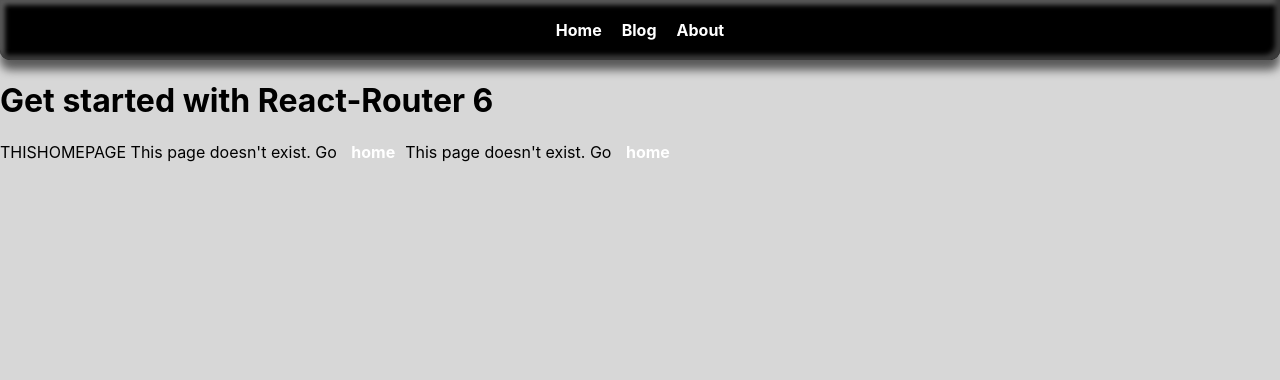
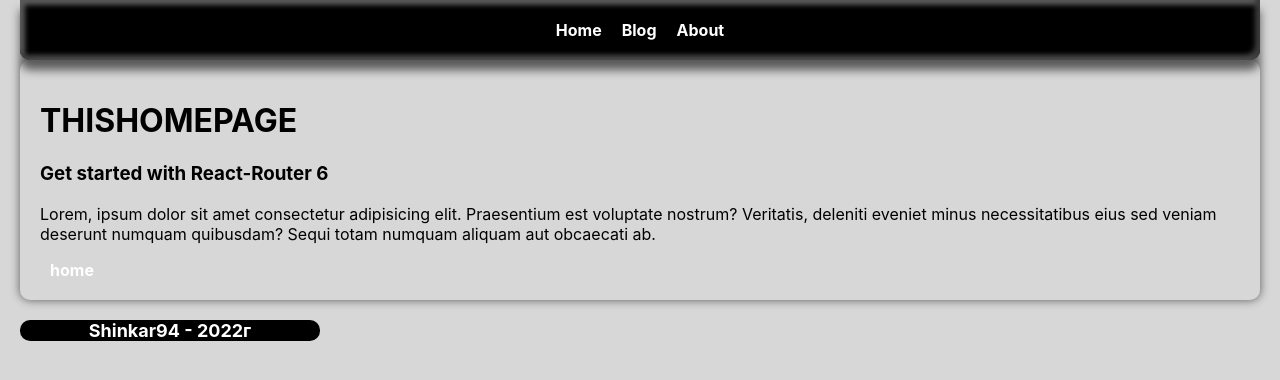
Before and after one commit to Shinkarenko081294/react-route-and-redux-toolkit, a React (Create React App) app: page / in a window 1280 px wide. Shown: the top 380 px of the page. Built offline with nearby package versions, Linux system fonts and the light colour scheme.

Commit message:
lesson 2

```diff
--- a/src/App.js
+++ b/src/App.js
@@ -6,23 +6,18 @@
 import { About } from './pages/Aboutpage';
 import { Blogpage } from './pages/Blogpage';
 import { Notfoundpage } from './pages/Notfoundpage';
+import { Layout } from './components/Layout';
 
 function App() {
   return (
     <>
-      <header>
-        <Link to="/">Home</Link>
-        <Link to="/posts">Blog</Link>
-        <Link to="/about">About</Link>
-      </header>
-      <div className={styleApp.startDiv}>
-        <h1>Get started with React-Router 6</h1>
-      </div>
       <Routes>
-        <Route path="/" element={<Homepage />} />
-        <Route path="/about" element={<About />} />
-        <Route path="/posts" element={<Blogpage />} />
-        <Route path="*" element={<Notfoundpage />} />
+        <Route path='/' element={<Layout/>}>
+          <Route index element={<Homepage />} />
+          <Route path="about" element={<About />} />
+          <Route path="posts" element={<Blogpage />} />
+          <Route path="*" element={<Notfoundpage />} />
+        </Route>
       </Routes>
     </>
   );
--- a/src/App.module.css
+++ b/src/App.module.css
@@ -1,25 +1,4 @@
 body{
     background-color: rgb(215, 215, 215);
+    margin: 0% 20px;
 }
-header{
-    display: flex;
-    justify-content: center;
-    align-items: center;
-    background-color: black;
-    color: rgb(255,255,255);
-    height: 60px;
-    border-radius: 0px 0px 10px 10px;
-    box-shadow: 0px 10px 10px rgb(90, 90, 90),
-    inset -5px -5px 5px rgb(59, 59, 59),
-    inset 5px 5px 5px rgb(90, 90, 90);
-}
-a{
-    color: rgb(255,255,255);
-    margin: 10px;
-    text-decoration: none;
-    font-weight: bold;
-}
-a:hover{
-    color: brown;
-    text-decoration: overline;
-}
--- /dev/null
+++ b/src/components/Layout.jsx
@@ -0,0 +1,20 @@
+import { Link, Outlet } from 'react-router-dom';
+import styleLayout from './Layout.module.css';
+
+const Layout = () =>{
+    return(
+        <>
+        <header>
+            <Link to="/">Home</Link>
+            <Link to="/posts">Blog</Link>
+            <Link to="/about">About</Link>
+        </header>
+        <main className={styleLayout.container}>
+            <Outlet />
+        </main>
+        <footer className={styleLayout.footer}>Shinkar94 - 2022г</footer>
+        </>
+    )
+}
+
+export {Layout}
--- /dev/null
+++ b/src/components/Layout.module.css
@@ -0,0 +1,37 @@
+header{
+    display: flex;
+    justify-content: center;
+    align-items: center;
+    background-color: black;
+    color: rgb(255,255,255);
+    height: 60px;
+    border-radius: 0px 0px 10px 10px;
+    box-shadow: 0px 10px 10px rgb(90, 90, 90),
+    inset -5px -5px 5px rgb(59, 59, 59),
+    inset 5px 5px 5px rgb(90, 90, 90);
+}
+a{
+    color: rgb(255,255,255);
+    margin: 10px;
+    text-decoration: none;
+    font-weight: bold;
+}
+a:hover{
+    color: brown;
+    text-decoration: overline;
+}
+.container{
+    box-shadow: 0px 0px 10px rgb(90, 90, 90);
+    border-radius: 10px;
+    padding: 20px;
+}
+.footer{
+    text-align: center;
+    max-width: 300px;
+    color: rgb(255,255,255);
+    font-weight: bold;
+    font-size: 18px;
+    background-color: black;
+    border-radius: 10px;
+    margin-top: 20px;
+}
--- a/src/pages/Aboutpage.jsx
+++ b/src/pages/Aboutpage.jsx
@@ -3,8 +3,8 @@
 const About = () => {
     return (
         <div>
-            THISABAUTPAGE
-            This page doesn't exist. Go <a href="/">home</a>
+            <h1>THISABAUTPAGE</h1>
+            <p>Lorem ipsum dolor sit amet consectetur adipisicing elit. Quisquam atque doloribus illo saepe id maiores nemo eos iusto rem, praesentium excepturi at natus voluptatem modi quas quasi veniam ut cum.</p>
             This page doesn't exist. Go <Link to="/">home</Link>
         </div>
     )
--- a/src/pages/Blogpage.jsx
+++ b/src/pages/Blogpage.jsx
@@ -3,8 +3,8 @@
 const Blogpage = () => {
     return (
         <div>
-            THIS BLOGPAGE
-            This page doesn't exist. Go <a href="/">home</a>
+            <h1>THIS BLOGPAGE</h1>
+            <p>Lorem ipsum dolor sit amet consectetur adipisicing elit. Ex tenetur obcaecati quaerat enim quos molestiae. Ab corporis dolores eaque totam autem vitae adipisci asperiores, amet veniam hic quisquam animi neque est cumque quia illum cum laborum incidunt. Accusamus ut aspernatur doloremque, natus pariatur quas deserunt autem magni molestias? A aperiam aut assumenda consectetur reprehenderit harum.</p>
             This page doesn't exist. Go <Link to="/">home</Link>
         </div>
     )
--- a/src/pages/Homepage.jsx
+++ b/src/pages/Homepage.jsx
@@ -3,9 +3,10 @@
 const Homepage = () => {
     return (
         <div>
-            THISHOMEPAGE
-            This page doesn't exist. Go <a href="/">home</a>
-            This page doesn't exist. Go <Link to="/">home</Link>
+            <h1>THISHOMEPAGE</h1>
+            <h3>Get started with React-Router 6</h3>
+            <p>Lorem, ipsum dolor sit amet consectetur adipisicing elit. Praesentium est voluptate nostrum? Veritatis, deleniti eveniet minus necessitatibus eius sed veniam deserunt numquam quibusdam? Sequi totam numquam aliquam aut obcaecati ab.</p>
+            <Link to="/">home</Link>
         </div>
     )
 }
--- a/src/pages/Notfoundpage.jsx
+++ b/src/pages/Notfoundpage.jsx
@@ -3,7 +3,6 @@
 const Notfoundpage = () => {
     return (
         <div>
-            This page doesn't exist. Go <a href="/">home</a>
             This page doesn't exist. Go <Link to="/">home</Link>
         </div>
     )
```
